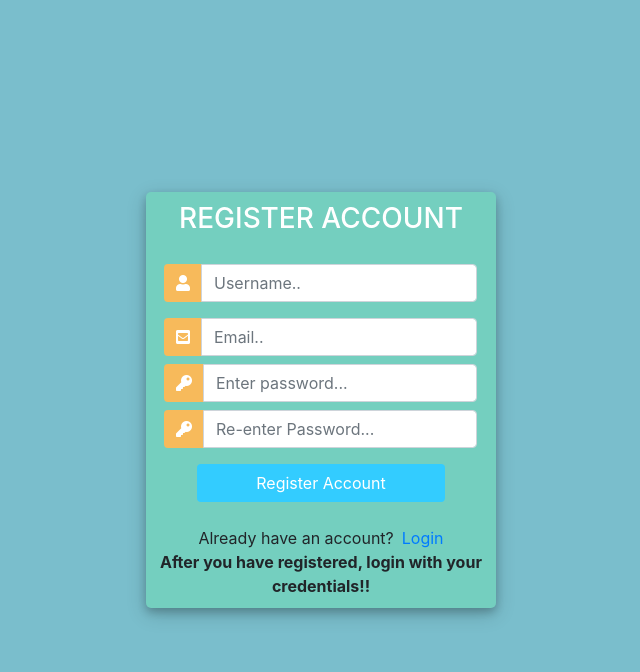
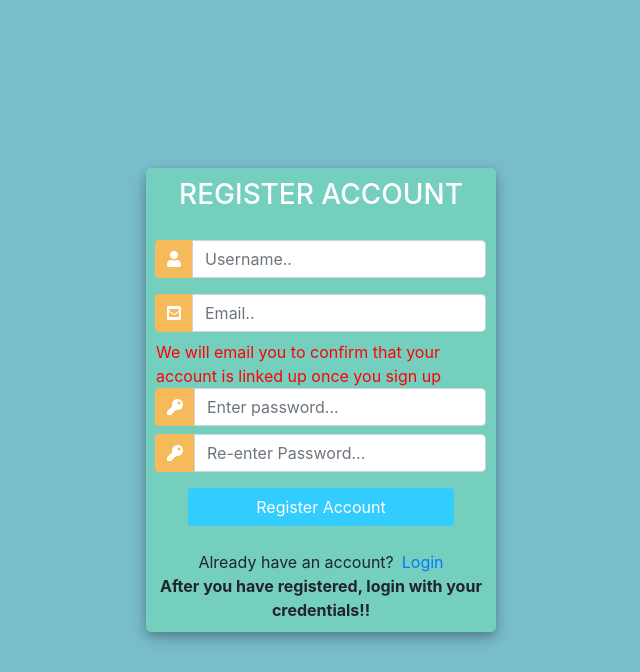
Before and after one commit to pythonrailscoding/ToDoList-App, a Django app: template members/templates/registration/register.html in a window 1280 px wide. Shown: the part 56-728 px from the top of the page, without its empty margins (319-959 px from the left). Run offline with Django 3.2, Linux system fonts and the light colour scheme; the template is opened without the code that fills it, so the values that code supplies are empty, except form fields; form fields are guessed from the names that the template uses; some libraries are stand-ins or nearby versions.

Commit message:
improved the emails

```diff
--- a/TaskApp/settings.py
+++ b/TaskApp/settings.py
@@ -74,7 +74,7 @@
         },
     },
 ]
-
+MESSAGE_STORAGE = 'django.contrib.messages.storage.cookie.CookieStorage'
 WSGI_APPLICATION = 'TaskApp.wsgi.application'
 
 
--- a/members/templates/registration/register.html
+++ b/members/templates/registration/register.html
@@ -99,6 +99,7 @@
 							</div>
 							{{ form.email }}
 						</div>
+						<font color="red">We will email you to confirm that your account is linked up once you sign up</font>
 						<div class="input-group mb-2">
 							<div class="input-group-append">
 								<span class="input-group-text"><i class="fas fa-key"></i></span>
```
